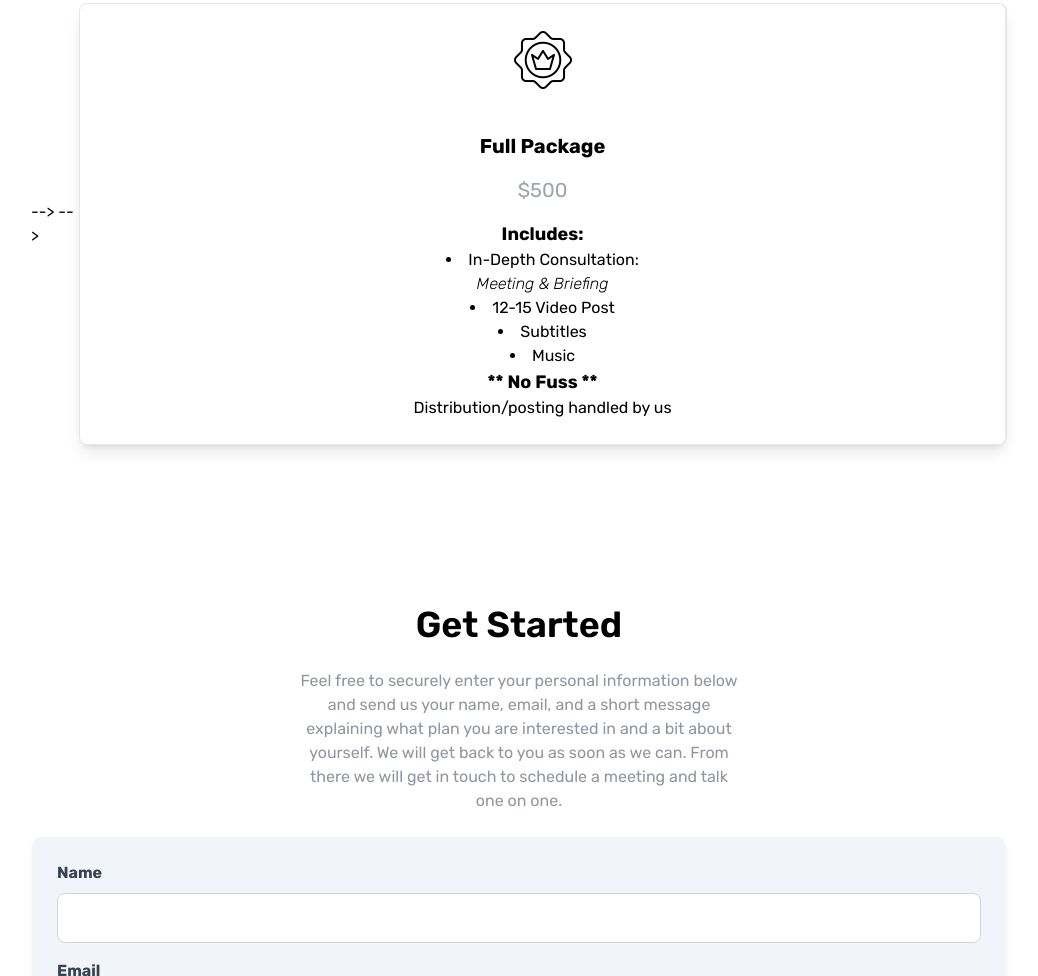
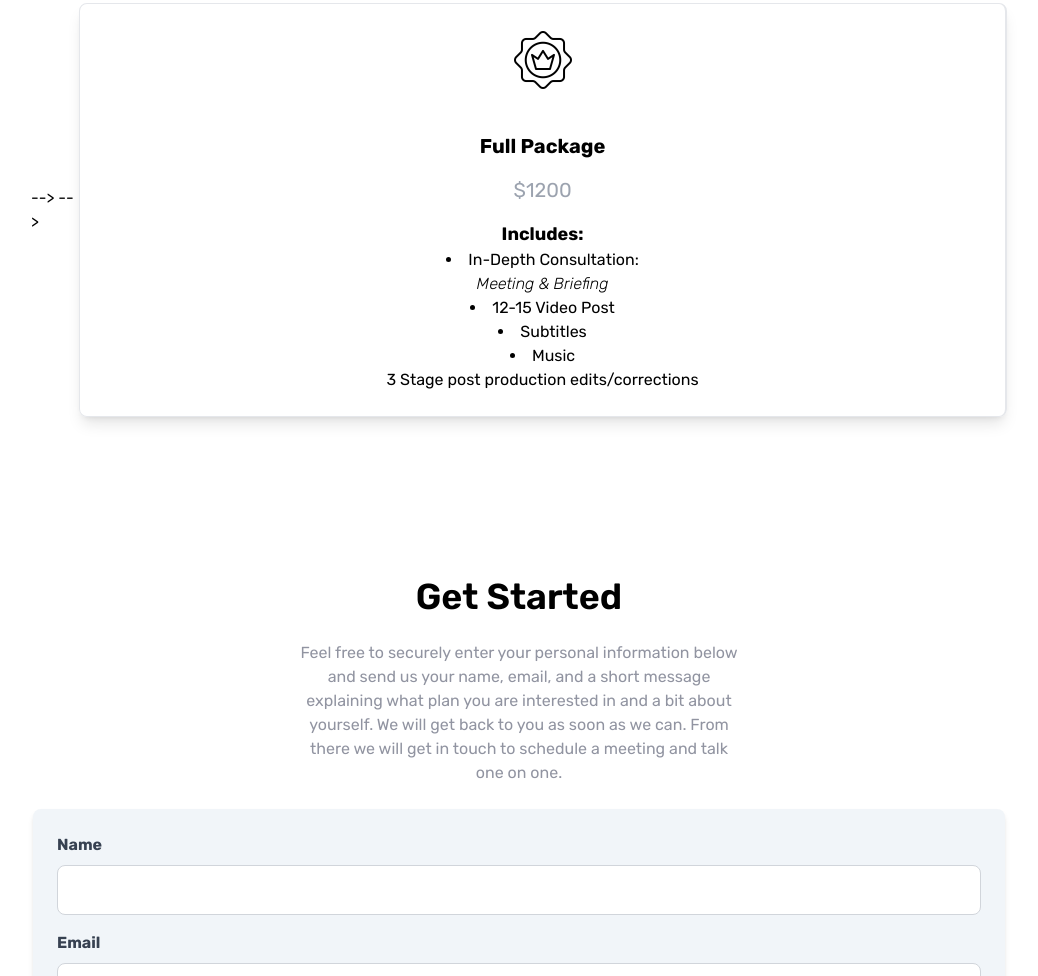
Before and after one commit to sebasnow777/you-are-here-media-site, a website: page index.html in a window 1280 px wide. Shown: the part 2150-3126 px from the top of the page, without its empty margins (121-1159 px from the left). Drawn offline with Linux system fonts and the light colour scheme; a script that the page names is missing; a web font is replaced by a local one.

Commit message:
Update Full package contents
Full package contents updated.

```diff
--- a/index.html
+++ b/index.html
@@ -413,7 +413,7 @@
             </div>
             <!-- text -->
             <h5 class="pt-6 text-xl font-bold">Full Package</h5>
-            <p class="text-xl text-gray-400">$500</p>
+            <p class="text-xl text-gray-400">$1200</p>
             <ul class="list-disc list-inside">
               <h6 class="text-lg font-bold">Includes:</h6>
               <li>In-Depth Consultation:</li>
@@ -421,8 +421,8 @@
               <li>12-15 Video Post</li>
               <li>Subtitles</li>
               <li>Music</li>
-              <h6 class="text-lg font-bold">** No Fuss **</h6>
-              <h6 class="text-md">Distribution/posting handled by us</h6>
+              <!-- <h6 class="text-lg font-bold">** No Fuss **</h6> -->
+              <h6 class="text-md">3 Stage post production edits/corrections</h6>
             </ul>
           </div>
         </div>
```
